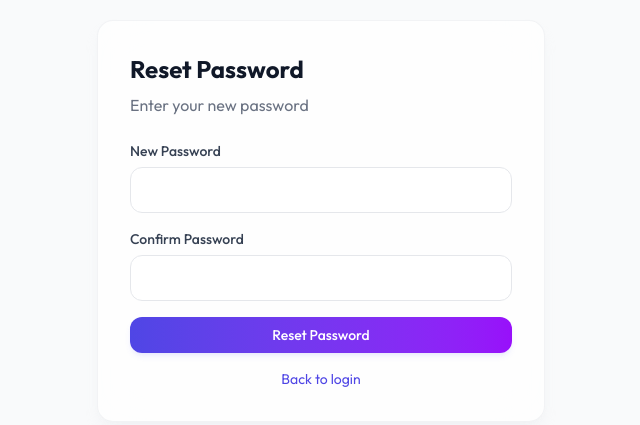
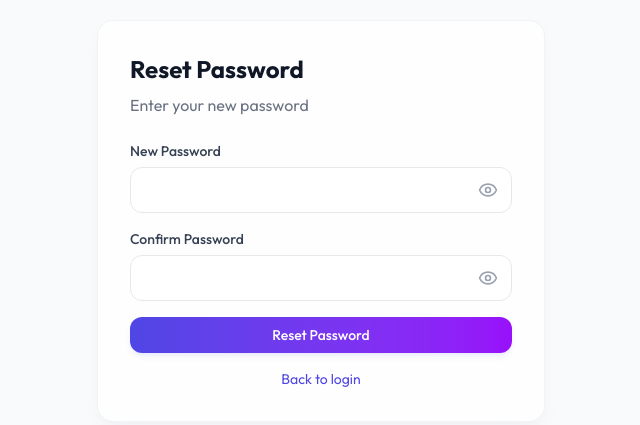
Before and after one commit to Kaustubh-7445/LifeOs, a React (Vite) app in the folder client/: page /reset-password in a window 1280 px wide. Shown: the part 179-604 px from the top of the page, without its empty margins (319-959 px from the left). Built offline with nearby package versions, Linux system fonts and the light colour scheme; no server answers.

Commit message:
Enhance Input component to support show/hide password toggle

```diff
--- a/client/src/components/ui/Input.tsx
+++ b/client/src/components/ui/Input.tsx
@@ -1,5 +1,6 @@
-import { forwardRef, type InputHTMLAttributes } from 'react';
+import { forwardRef, useState, type InputHTMLAttributes } from 'react';
 import { cn } from '@/utils';
+import { Eye, EyeOff } from 'lucide-react';
 
 interface InputProps extends InputHTMLAttributes<HTMLInputElement> {
   label?: string;
@@ -7,30 +8,53 @@
 }
 
 const Input = forwardRef<HTMLInputElement, InputProps>(
-  ({ className, label, error, id, ...props }, ref) => (
+  ({ className, label, error, id, type, ...props }, ref) => {
+    const [showPassword, setShowPassword] = useState(false);
+    const isPassword = type === 'password';
+    const inputType = isPassword ? (showPassword ? 'text' : 'password') : type;
+
+    return (
       <div className="space-y-1.5">
         {label && (
           <label htmlFor={id} className="block text-sm font-medium text-gray-700 dark:text-gray-300">
             {label}
           </label>
         )}
+        <div className="relative">
           <input
             ref={ref}
             id={id}
+            type={inputType}
             className={cn(
               'w-full px-4 py-2.5 rounded-xl border bg-white dark:bg-gray-900',
               'border-gray-200 dark:border-gray-700',
               'focus:outline-none focus:ring-2 focus:ring-primary-500 focus:border-transparent',
               'placeholder:text-gray-400 dark:placeholder:text-gray-500',
               'transition-all duration-200',
+              isPassword && 'pr-11', // Leave space for toggle button
               error && 'border-red-500 focus:ring-red-500',
               className
             )}
             {...props}
           />
+          {isPassword && (
+            <button
+              type="button"
+              onClick={() => setShowPassword((prev) => !prev)}
+              className="absolute right-3.5 top-1/2 -translate-y-1/2 text-gray-400 hover:text-gray-600 dark:hover:text-gray-300 focus:outline-none transition-colors"
+            >
+              {showPassword ? (
+                <EyeOff className="w-5 h-5" />
+              ) : (
+                <Eye className="w-5 h-5" />
+              )}
+            </button>
+          )}
+        </div>
         {error && <p className="text-sm text-red-500">{error}</p>}
       </div>
-  )
+    );
+  }
 );
 
 Input.displayName = 'Input';
```
Lines whose indentation alone changed are shown as unchanged.
